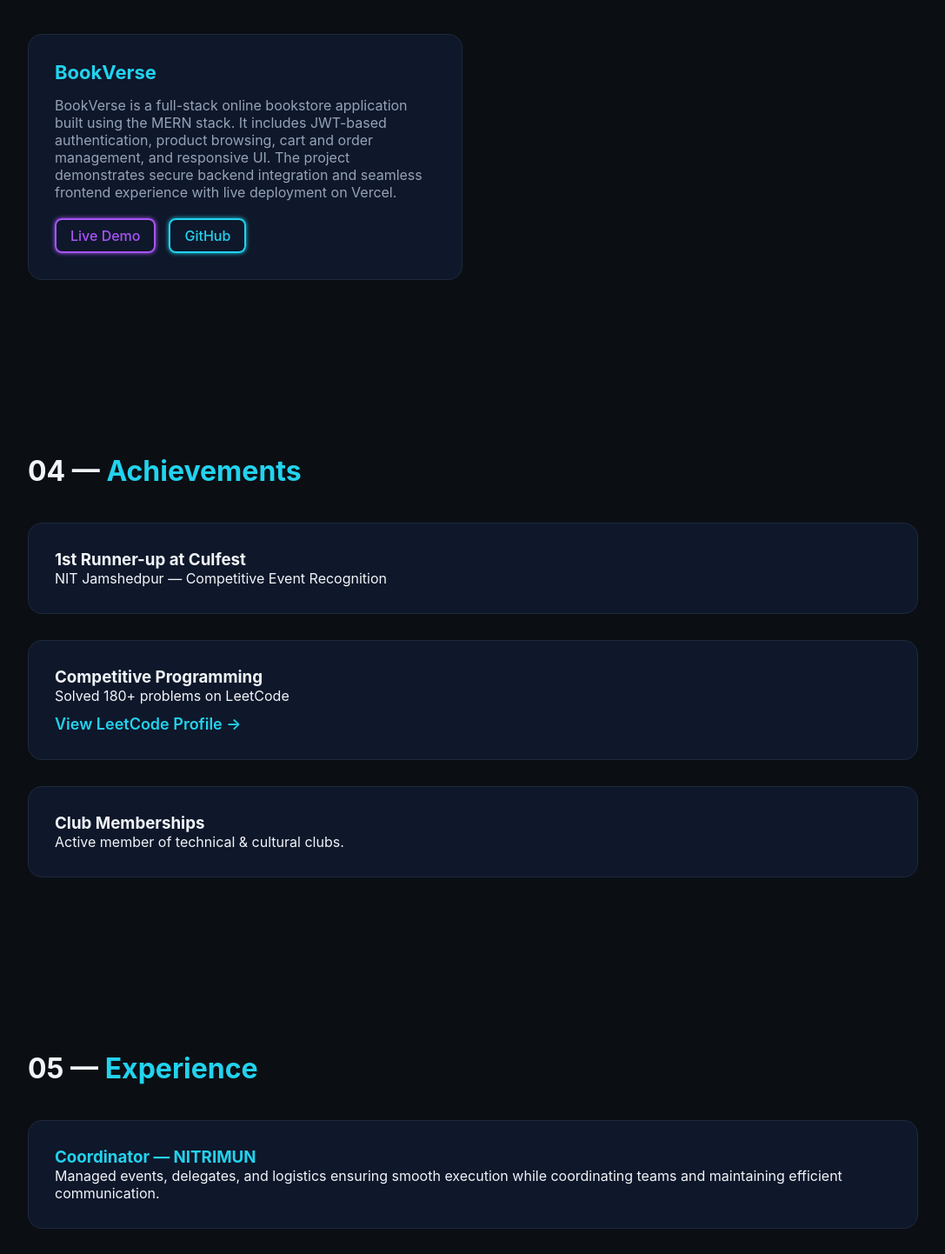
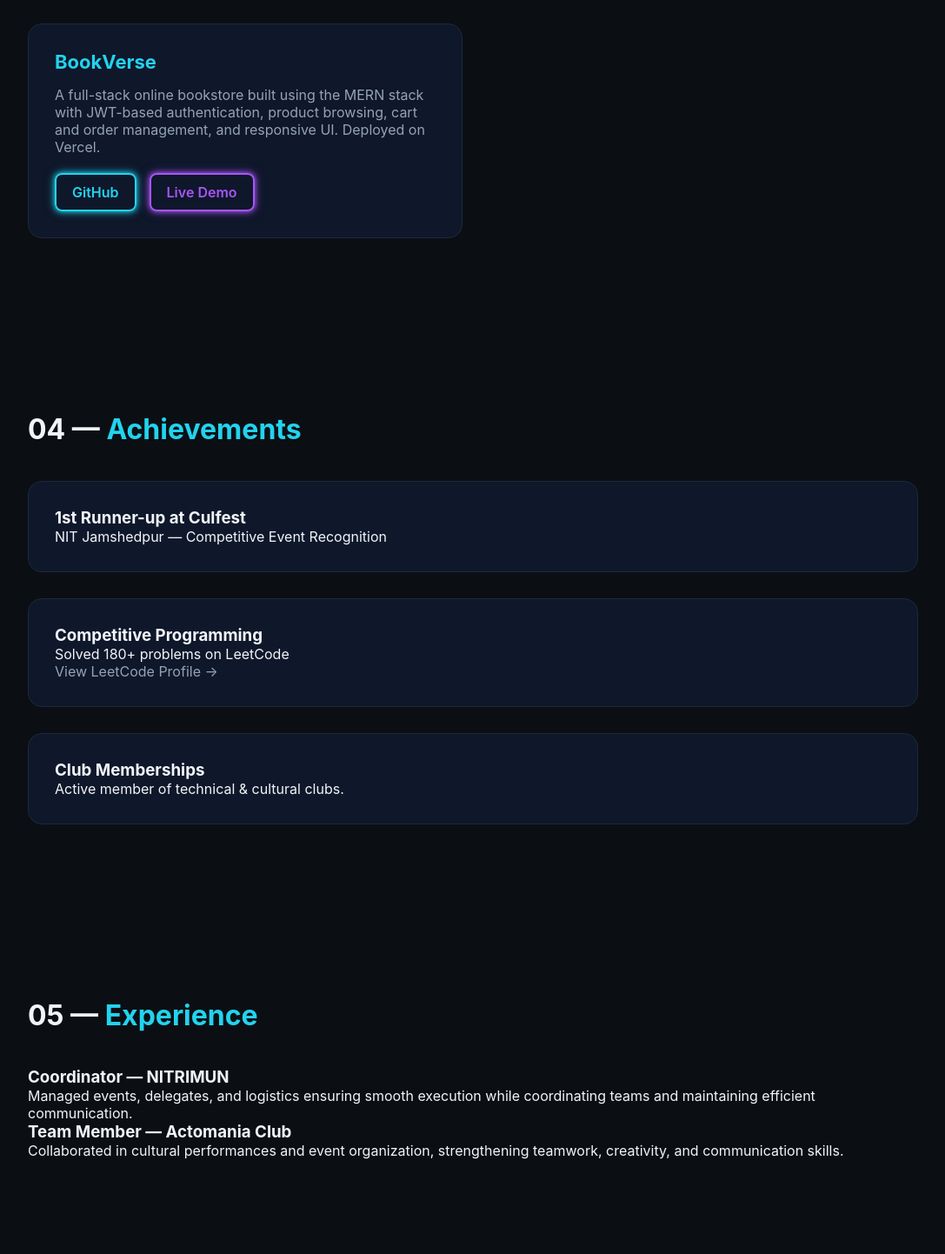
Before and after one commit to kumarsunny-nitian/my_portfolio, a React (Vite) app: page / in a window 1280 px wide. Shown: the part 2803-4245 px from the top of the page at 87% size, without its empty margins (96-1183 px from the left). Built offline with nearby package versions, Linux system fonts and the light colour scheme.

Commit message:
Updated Project

```diff
--- a/src/Projects.jsx
+++ b/src/Projects.jsx
@@ -49,9 +49,8 @@ const Projects = () => {
           <p className="project-description">
             A full-stack CRUD blog platform that enables users to create,
             edit, view, and delete blog posts using RESTful APIs.
-            Built with Node.js, Express, MongoDB, and EJS, the application
-            follows clean MVC architecture and demonstrates strong backend
-            fundamentals with efficient database handling.
+            Built with Node.js, Express, MongoDB, and EJS following
+            clean MVC architecture and efficient database handling.
           </p>
 
           <div className="project-buttons">
@@ -71,14 +70,21 @@ const Projects = () => {
           <h3 className="project-title">BookVerse</h3>
 
           <p className="project-description">
-            BookVerse is a full-stack online bookstore application built using
-            the MERN stack. It includes JWT-based authentication, product
-            browsing, cart and order management, and responsive UI. The project
-            demonstrates secure backend integration and seamless frontend
-            experience with live deployment on Vercel.
+            A full-stack online bookstore built using the MERN stack with
+            JWT-based authentication, product browsing, cart and order
+            management, and responsive UI. Deployed on Vercel.
           </p>
 
           <div className="project-buttons">
+            <a
+              href="https://github.com/kumarsunny-nitian/BookVerse"
+              target="_blank"
+              rel="noopener noreferrer"
+              className="github-btn"
+            >
+              GitHub
+            </a>
+
             <a
               href="https://book-verse-weld.vercel.app/"
               target="_blank"
@@ -86,15 +92,6 @@ const Projects = () => {
               className="live-btn"
             >
               Live Demo
-            </a>
-
-            <a
-              href="https://github.com/kumarsunny-nitian/BookVerse"
-              target="_blank"
-              rel="noopener noreferrer"
-              className="github-btn"
-            >
-              GitHub
             </a>
           </div>
         </div>
--- a/src/styles/global.css
+++ b/src/styles/global.css
@@ -158,6 +158,7 @@ section {
   border-radius: 16px;
   padding: 30px;
   width: 500px;
+  transition: 0.3s;
 }
 
 .project-card:hover {
@@ -185,40 +186,50 @@ section {
   gap: 15px;
 }
 
-/* GitHub Button */
+/* GitHub Neon Button */
 
 .github-btn {
-  padding: 8px 16px;
+  padding: 10px 18px;
   border: 2px solid #22D3EE;
   border-radius: 8px;
   color: #22D3EE;
-  font-weight: 500;
-  transition: 0.3s ease;
-  box-shadow: 0 0 5px #22D3EE;
+  font-weight: 600;
+  background: transparent;
+  transition: all 0.3s ease;
+  box-shadow: 0 0 6px #22D3EE, 0 0 12px rgba(34,211,238,0.5);
 }
 
 .github-btn:hover {
   background: #22D3EE;
   color: #0B0F14;
-  box-shadow: 0 0 10px #22D3EE, 0 0 20px #22D3EE;
+  box-shadow:
+    0 0 8px #22D3EE,
+    0 0 18px #22D3EE,
+    0 0 35px rgba(34,211,238,0.8);
+  transform: translateY(-2px);
 }
 
-/* Live Demo Button */
+/* Live Demo Neon Button */
 
 .live-btn {
-  padding: 8px 16px;
+  padding: 10px 18px;
   border: 2px solid #A855F7;
   border-radius: 8px;
   color: #A855F7;
-  font-weight: 500;
-  transition: 0.3s ease;
-  box-shadow: 0 0 5px #A855F7;
+  font-weight: 600;
+  background: transparent;
+  transition: all 0.3s ease;
+  box-shadow: 0 0 6px #A855F7, 0 0 12px rgba(168,85,247,0.5);
 }
 
 .live-btn:hover {
   background: #A855F7;
   color: #0B0F14;
-  box-shadow: 0 0 10px #A855F7, 0 0 20px #A855F7;
+  box-shadow:
+    0 0 8px #A855F7,
+    0 0 18px #A855F7,
+    0 0 35px rgba(168,85,247,0.8);
+  transform: translateY(-2px);
 }
 
 /* ================= SKILLS ================= */
@@ -280,31 +291,6 @@ section {
   color: #22D3EE;
 }
 
-/* ================= EXPERIENCE ================= */
-
-.experience-container {
-  display: flex;
-  flex-direction: column;
-  gap: 30px;
-}
-
-.experience-card {
-  background: #0F172A;
-  border: 1px solid #1E293B;
-  border-radius: 16px;
-  padding: 30px;
-}
-
-.experience-card:hover {
-  box-shadow: 0 0 25px rgba(34,211,238,0.4);
-  border-color: #22D3EE;
-}
-
-.experience-title {
-  color: #22D3EE;
-  font-weight: 700;
-}
-
 /* ================= CONTACT ================= */
 
 .contact-box-container {
@@ -333,22 +319,7 @@ section {
   box-shadow: 0 0 20px rgba(34,211,238,0.4);
 }
 
-/* ================= LEETCODE ================= */
-
-.leetcode-link {
-  display: inline-block;
-  margin-top: 12px;
-  font-size: 18px;
-  font-weight: 600;
-  color: #22D3EE;
-}
-
-.leetcode-link:hover {
-  color: #14B8A6;
-  transform: translateX(5px);
-}
-
-/* ================= MOBILE RESPONSIVE ================= */
+/* ================= MOBILE ================= */
 
 @media (max-width: 900px) {
 
@@ -372,9 +343,4 @@ section {
   .project-card {
     width: 100%;
   }
-
-  .edu-header {
-    flex-direction: column;
-    gap: 5px;
-  }
 }
```
Lines whose indentation alone changed are shown as unchanged.
